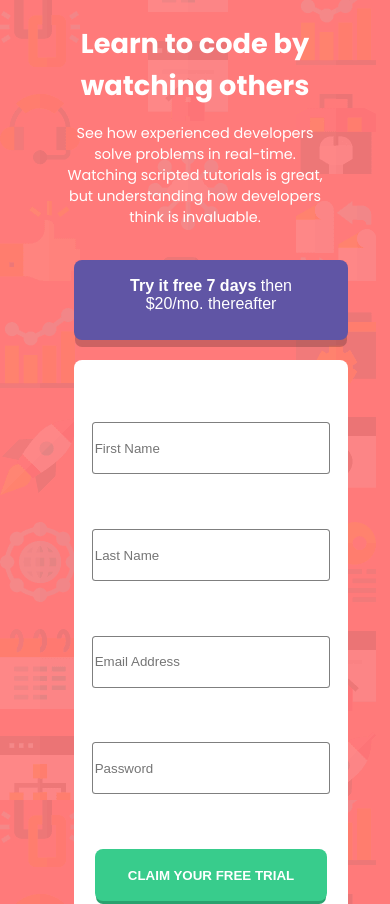
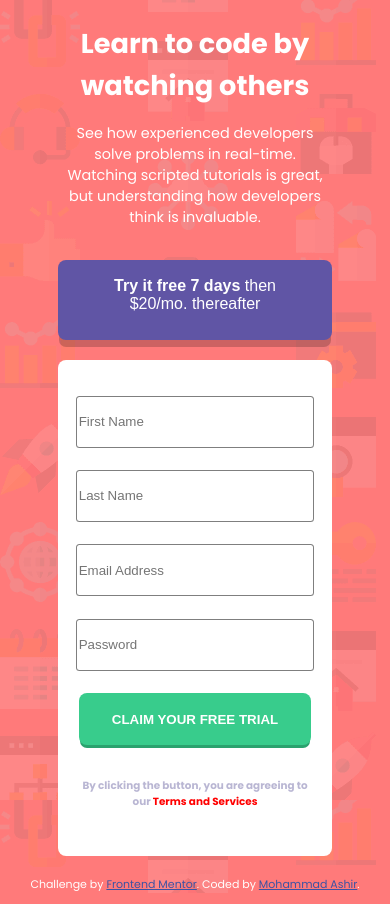
Before and after one commit to A-shir1/Signup-form, a plain HTML site: page index.html in a window 390 px wide. Shown: the top 904 px of the page. Drawn offline with Linux system fonts and the light colour scheme.

Commit message:
Rsponsive test 1

```diff
--- a/styles.css
+++ b/styles.css
@@ -117,7 +117,7 @@ main form{
 @media screen and (max-width: 650px){
       main{
             flex-direction: column;
-            height: 130vh;
+            height: 100vh;
             /* background-color: aqua; */
       }
 
@@ -141,6 +141,7 @@ main form{
             width: 80%;
             text-align: center;
             align-items: center;
+            margin: 0;
       }
 
       #butt1{
```
